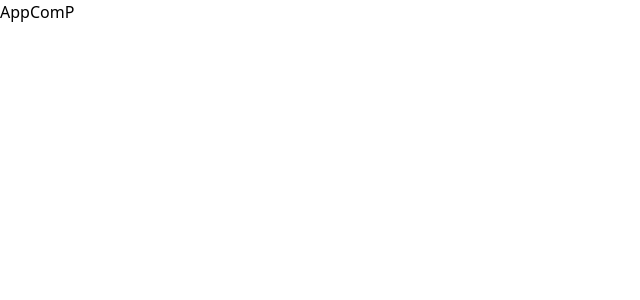
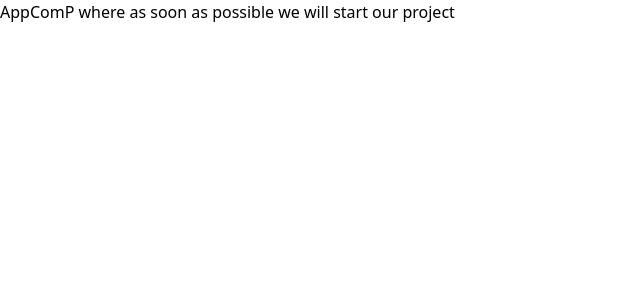
Before and after one commit to kawsarkabir/web-dev-course, a React (Vite) app in the folder bottle-project/: page / in a window 1280 px wide. Shown: the top 300 px of the page, without its empty margins (0-640 px from the left). Built offline with nearby package versions, Linux system fonts and the light colour scheme.

Commit message:
feat(ui): one line added

```diff
--- a/bottle-project/src/App.jsx
+++ b/bottle-project/src/App.jsx
@@ -1,7 +1,7 @@
 export default function App() {
   return (
     <div>
-      <h1>AppComP</h1>
+      <h1>AppComP where as soon as possible we will start our project</h1>
     </div>
   );
 }
```
